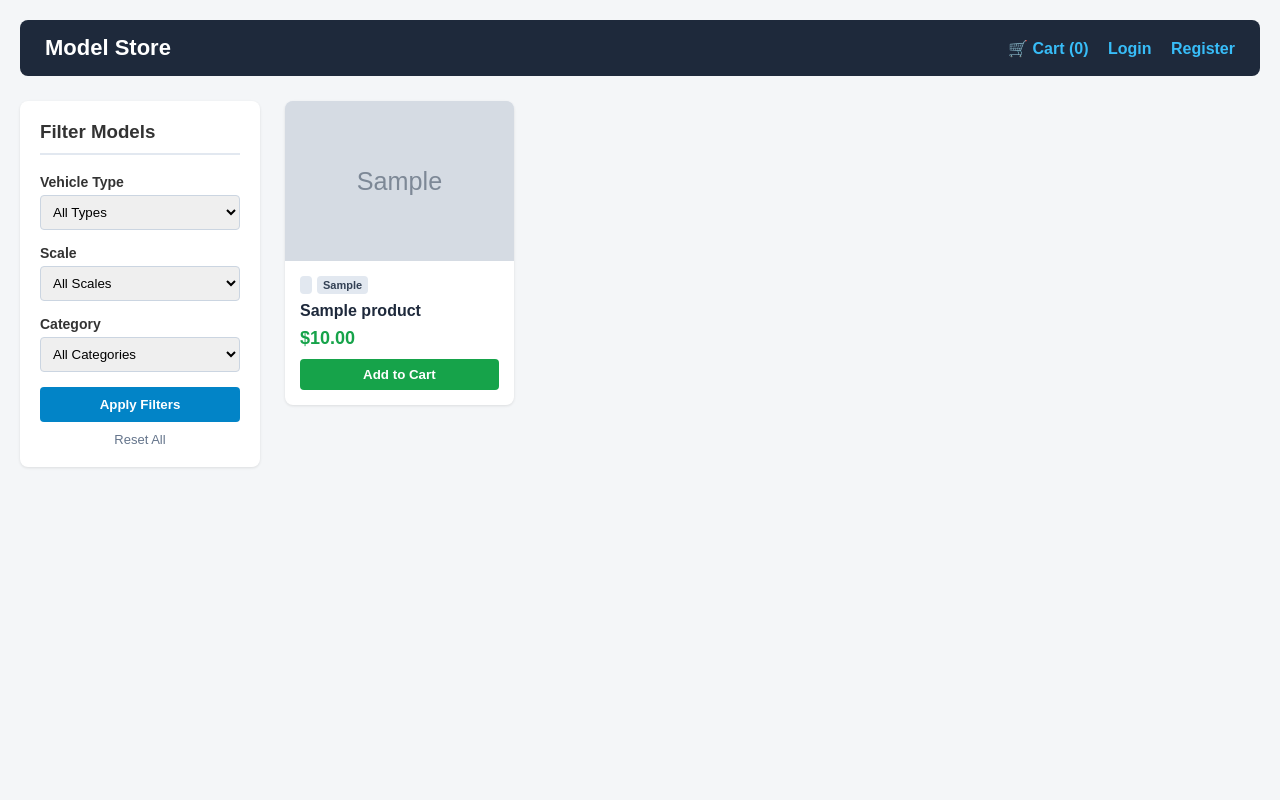
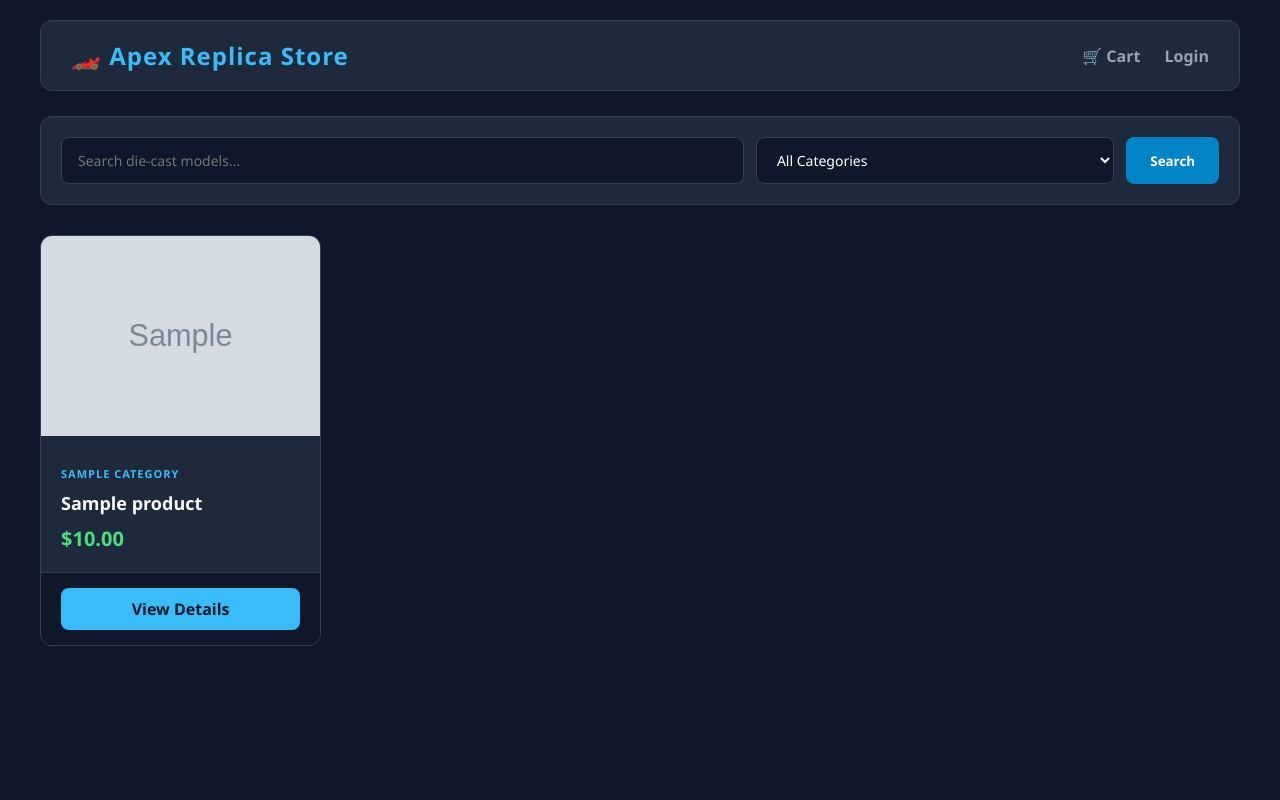
Before and after one commit to bibekgiri4208/model_store, a PHP site: page /index.php?page=product in a window 1280 px wide. Run offline with PHP 8.4, Linux system fonts and the light colour scheme; tables that the repository leaves empty or names only in its code hold one stand-in row (values such as "Sample post"); grey boxes marked "Sample" are stand-in pictures.

Commit message:
Add product listing, search, and pagination functionality to the catalog page

```diff
--- a/index.php
+++ b/index.php
@@ -2,149 +2,182 @@
 session_start();
 require_once 'config/db.php';
 
-$catStmt = $pdo->query("SELECT * FROM categories ORDER BY name ASC");
-$categories = $catStmt->fetchAll();
+$items_per_page = 8;
+$current_page = isset($_GET['page']) && is_numeric($_GET['page']) ? (int)$_GET['page'] : 1;
+if ($current_page < 1) $current_page = 1;
 
-$selectedType     = $_GET['type'] ?? '';
-$selectedScale    = $_GET['scale'] ?? '';
-$selectedCategory = $_GET['category'] ?? '';
+$search = trim($_GET['search'] ?? '');
+$category_id = (int)($_GET['category'] ?? 0);
 
-$query = "SELECT p.*, c.name AS category_name FROM products p LEFT JOIN categories c ON p.category_id = c.id WHERE 1=1";
+$categories = $pdo->query("SELECT * FROM categories ORDER BY name ASC")->fetchAll();
+
+$where_clauses = ["1=1"];
 $params = [];
 
-if (!empty($selectedType)) {
-    $query .= " AND p.type = ?";
-    $params[] = $selectedType;
-}
-if (!empty($selectedScale)) {
-    $query .= " AND p.scale = ?";
-    $params[] = $selectedScale;
-}
-if (!empty($selectedCategory)) {
-    $query .= " AND p.category_id = ?";
-    $params[] = $selectedCategory;
+if (!empty($search)) {
+    $where_clauses[] = "(p.title LIKE ? OR p.description LIKE ?)";
+    $params[] = "%{$search}%";
+    $params[] = "%{$search}%";
 }
 
-$query .= " ORDER BY p.created_at DESC";
-$stmt = $pdo->prepare($query);
-$stmt->execute($params);
-$products = $stmt->fetchAll();
+if ($category_id > 0) {
+    $where_clauses[] = "p.category_id = ?";
+    $params[] = $category_id;
+}
+
+$where_sql = implode(" AND ", $where_clauses);
+
+$count_stmt = $pdo->prepare("SELECT COUNT(*) FROM products p WHERE {$where_sql}");
+$count_stmt->execute($params);
+$total_products = $count_stmt->fetchColumn();
+
+$total_pages = ceil($total_products / $items_per_page);
+if ($current_page > $total_pages && $total_pages > 0) $current_page = $total_pages;
+$offset = ($current_page - 1) * $items_per_page;
+
+$product_sql = "SELECT p.*, c.name AS category_name
+                FROM products p
+                LEFT JOIN categories c ON p.category_id = c.id
+                WHERE {$where_sql}
+                ORDER BY p.id DESC
+                LIMIT {$items_per_page} OFFSET {$offset}";
+
+$product_stmt = $pdo->prepare($product_sql);
+$product_stmt->execute($params);
+$products = $product_stmt->fetchAll();
+
+// Fallback high-res online car photos (Unsplash)
+$fallback_images = [
+    "https://images.unsplash.com/photo-1617814076367-b759c7d7e738?auto=format&fit=crop&w=800&q=80",
+    "https://images.unsplash.com/photo-1503376780353-7e6692767b70?auto=format&fit=crop&w=800&q=80",
+    "https://images.unsplash.com/photo-1580273916550-e323be2ae537?auto=format&fit=crop&w=800&q=80",
+    "https://images.unsplash.com/photo-1544829099-b9a0c07fad1a?auto=format&fit=crop&w=800&q=80"
+];
+
+function build_page_url($page_num, $search, $category_id) {
+    $query_params = ['page' => $page_num];
+    if (!empty($search)) $query_params['search'] = $search;
+    if ($category_id > 0) $query_params['category'] = $category_id;
+    return 'index.php?' . http_build_query($query_params);
+}
 ?>
 <!DOCTYPE html>
 <html lang="en">
 <head>
     <meta charset="UTF-8">
-    <title>Model Store - Catalog</title>
+    <meta name="viewport" content="width=device-width, initial-scale=1.0">
+    <title>Apex Replica - Scale Model Cars</title>
     <style>
-        * { box-sizing: border-box; font-family: Arial, sans-serif; }
-        body { margin: 0; padding: 20px; background: #f4f6f8; color: #333; }
-        header { display: flex; justify-content: space-between; align-items: center; background: #1e293b; color: #fff; padding: 15px 25px; border-radius: 8px; margin-bottom: 25px; }
-        header h1 { margin: 0; font-size: 22px; }
-        header a { color: #38bdf8; text-decoration: none; font-weight: bold; margin-left: 15px; }
-        .layout { display: flex; gap: 25px; }
-        .sidebar { flex: 0 0 240px; background: #fff; padding: 20px; border-radius: 8px; box-shadow: 0 1px 3px rgba(0,0,0,0.1); height: fit-content; }
-        .sidebar h3 { margin-top: 0; border-bottom: 2px solid #e2e8f0; padding-bottom: 10px; }
-        .filter-group { margin-bottom: 15px; }
-        .filter-group label { display: block; margin-bottom: 5px; font-weight: bold; font-size: 14px; }
-        .filter-group select { width: 100%; padding: 8px; border: 1px solid #cbd5e1; border-radius: 4px; }
-        .filter-btn { width: 100%; background: #0284c7; color: #fff; border: none; padding: 10px; border-radius: 4px; cursor: pointer; font-weight: bold; }
-        .reset-link { display: block; text-align: center; margin-top: 10px; color: #64748b; font-size: 13px; text-decoration: none; }
-        .catalog { flex: 1; }
-        .grid { display: grid; grid-template-columns: repeat(auto-fill, minmax(220px, 1fr)); gap: 20px; }
-        .product-card { background: #fff; border-radius: 8px; overflow: hidden; box-shadow: 0 1px 3px rgba(0,0,0,0.1); display: flex; flex-direction: column; }
-        .product-card img { width: 100%; height: 160px; object-fit: cover; background: #e2e8f0; }
-        .card-body { padding: 15px; flex: 1; display: flex; flex-direction: column; }
-        .tags { display: flex; gap: 5px; margin-bottom: 8px; }
-        .tag { background: #e2e8f0; color: #334155; font-size: 11px; padding: 3px 6px; border-radius: 4px; font-weight: bold; }
-        .product-title { font-size: 16px; margin: 0 0 8px 0; }
-        .product-title a { color: #1e293b; text-decoration: none; }
-        .product-price { font-size: 18px; font-weight: bold; color: #16a34a; margin-top: auto; }
-        .add-cart-btn { background: #16a34a; color: white; border: none; width: 100%; padding: 8px; border-radius: 4px; margin-top: 10px; cursor: pointer; font-weight: bold; }
+        * { box-sizing: border-box; font-family: 'Segoe UI', Tahoma, Geneva, Verdana, sans-serif; }
+        body { background: #0f172a; color: #f8fafc; margin: 0; padding: 20px; min-height: 100vh; }
+        .container { max-width: 1200px; margin: auto; }
+
+        header { display: flex; justify-content: space-between; align-items: center; background: #1e293b; padding: 18px 30px; border-radius: 12px; border: 1px solid #334155; margin-bottom: 25px; }
+        header h1 { margin: 0; font-size: 24px; color: #38bdf8; letter-spacing: 1px; }
+        header nav a { color: #94a3b8; text-decoration: none; font-weight: 600; margin-left: 20px; transition: color 0.2s; }
+        header nav a:hover { color: #38bdf8; }
+
+        .filter-card { background: #1e293b; padding: 20px; border-radius: 12px; border: 1px solid #334155; margin-bottom: 30px; }
+        .filter-form { display: flex; gap: 12px; flex-wrap: wrap; }
+        .filter-form input, .filter-form select { background: #0f172a; border: 1px solid #334155; color: #fff; padding: 12px 16px; border-radius: 8px; font-size: 14px; outline: none; }
+        .filter-form input { flex: 2; min-width: 200px; }
+        .filter-form select { flex: 1; min-width: 160px; }
+        .filter-form button { background: #0284c7; color: #fff; border: none; padding: 12px 24px; border-radius: 8px; font-weight: bold; cursor: pointer; transition: background 0.2s; }
+        .filter-form button:hover { background: #0369a1; }
+        .filter-form .reset-btn { background: #475569; color: #fff; text-decoration: none; padding: 12px 20px; border-radius: 8px; font-weight: bold; font-size: 14px; }
+
+        .product-grid { display: grid; grid-template-columns: repeat(auto-fill, minmax(260px, 1fr)); gap: 25px; }
+        .product-card { background: #1e293b; border-radius: 12px; border: 1px solid #334155; overflow: hidden; display: flex; flex-direction: column; transition: transform 0.2s, box-shadow 0.2s; }
+        .product-card:hover { transform: translateY(-4px); box-shadow: 0 10px 20px rgba(0,0,0,0.4); }
+        .product-card img { width: 100%; height: 200px; object-fit: cover; background: #0f172a; }
+        .product-info { padding: 20px; flex-grow: 1; }
+        .product-category { font-size: 11px; text-transform: uppercase; color: #38bdf8; font-weight: bold; letter-spacing: 1px; }
+        .product-title { font-size: 18px; margin: 8px 0; font-weight: bold; }
+        .product-title a { color: #f8fafc; text-decoration: none; }
+        .product-price { font-size: 20px; color: #4ade80; font-weight: bold; margin-top: 10px; }
+
+        .card-actions { padding: 15px 20px; background: #0f172a; border-top: 1px solid #334155; }
+        .view-btn { display: block; text-align: center; background: #38bdf8; color: #0f172a; padding: 10px; border-radius: 8px; text-decoration: none; font-weight: bold; transition: background 0.2s; }
+        .view-btn:hover { background: #7dd3fc; }
+
+        .pagination { display: flex; justify-content: center; gap: 8px; margin-top: 40px; }
+        .pagination a, .pagination span { padding: 10px 16px; background: #1e293b; border: 1px solid #334155; border-radius: 8px; color: #38bdf8; text-decoration: none; font-weight: bold; }
+        .pagination .active { background: #0284c7; color: #fff; border-color: #0284c7; }
+        .pagination .disabled { color: #475569; pointer-events: none; }
     </style>
 </head>
 <body>
 
+<div class="container">
     <header>
-    <h1>Model Store</h1>
-    <div>
-        <a href="cart.php">🛒 Cart (<?= isset($_SESSION['cart']) ? array_sum($_SESSION['cart']) : 0; ?>)</a>
+        <h1>🏎️ Apex Replica Store</h1>
+        <nav>
+            <a href="cart.php">🛒 Cart</a>
             <?php if (isset($_SESSION['user_id'])): ?>
-            <span style="margin-left: 15px;">Hi, <strong><?= htmlspecialchars($_SESSION['user_name']) ?></strong></span>
+                <a href="my-orders.php">📦 My Orders</a>
+                <?php if (($_SESSION['user_role'] ?? '') === 'admin'): ?>
+                    <a href="admin/orders.php">⚙️ Admin</a>
+                <?php endif; ?>
                 <a href="logout.php">Logout</a>
             <?php else: ?>
                 <a href="login.php">Login</a>
-            <a href="register.php">Register</a>
             <?php endif; ?>
-    </div>
+        </nav>
     </header>
 
-<div class="layout">
-    <aside class="sidebar">
-        <h3>Filter Models</h3>
-        <form action="index.php" method="GET">
-            <div class="filter-group">
-                <label>Vehicle Type</label>
-                <select name="type">
-                    <option value="">All Types</option>
-                    <option value="Diecast" <?= $selectedType === 'Diecast' ? 'selected' : '' ?>>Diecast</option>
-                    <option value="RC" <?= $selectedType === 'RC' ? 'selected' : '' ?>>RC Car</option>
-                </select>
-            </div>
-            <div class="filter-group">
-                <label>Scale</label>
-                <select name="scale">
-                    <option value="">All Scales</option>
-                    <option value="1:18" <?= $selectedScale === '1:18' ? 'selected' : '' ?>>1:18</option>
-                    <option value="1:64" <?= $selectedScale === '1:64' ? 'selected' : '' ?>>1:64</option>
-                    <option value="1:10" <?= $selectedScale === '1:10' ? 'selected' : '' ?>>1:10</option>
-                </select>
-            </div>
-            <div class="filter-group">
-                <label>Category</label>
+    <div class="filter-card">
+        <form action="index.php" method="GET" class="filter-form">
+            <input type="text" name="search" placeholder="Search die-cast models..." value="<?= htmlspecialchars($search) ?>">
             <select name="category">
-                    <option value="">All Categories</option>
+                <option value="0">All Categories</option>
                 <?php foreach ($categories as $cat): ?>
-                        <option value="<?= $cat['id'] ?>" <?= $selectedCategory == $cat['id'] ? 'selected' : '' ?>><?= htmlspecialchars($cat['name']) ?></option>
+                    <option value="<?= $cat['id'] ?>" <?= $category_id === (int)$cat['id'] ? 'selected' : '' ?>>
+                        <?= htmlspecialchars($cat['name']) ?>
+                    </option>
                 <?php endforeach; ?>
             </select>
+            <button type="submit">Search</button>
+            <?php if (!empty($search) || $category_id > 0): ?>
+                <a href="index.php" class="reset-btn">Reset</a>
+            <?php endif; ?>
+        </form>
     </div>
-            <button type="submit" class="filter-btn">Apply Filters</button>
-            <a href="index.php" class="reset-link">Reset All</a>
-        </form>
-    </aside>
 
-    <main class="catalog">
-        <?php if (empty($products)): ?>
-            <p>No models found matching criteria.</p>
-        <?php else: ?>
-            <div class="grid">
-                <?php foreach ($products as $item): ?>
+    <div class="product-grid">
+        <?php foreach ($products as $idx => $product):
+            // Determine image source (local file, database URL, or random online fallback)
+            $img_src = $product['image'];
+            if (empty($img_src) || $img_src === 'placeholder.jpg') {
+                $img_src = $fallback_images[$idx % count($fallback_images)];
+            } elseif (!str_starts_with($img_src, 'http')) {
+                $img_src = 'assets/images/' . $img_src;
+            }
+        ?>
             <div class="product-card">
-                        <img src="<?= htmlspecialchars($item['image_url'] ?: 'https://via.placeholder.com/300') ?>" alt="Product">
-                        <div class="card-body">
-                            <div class="tags">
-                                <span class="tag"><?= htmlspecialchars($item['type']) ?></span>
-                                <span class="tag"><?= htmlspecialchars($item['scale']) ?></span>
+                <a href="product.php?id=<?= $product['id'] ?>">
+                    <img src="<?= htmlspecialchars($img_src) ?>" alt="<?= htmlspecialchars($product['title']) ?>">
+                </a>
+                <div class="product-info">
+                    <span class="product-category"><?= htmlspecialchars($product['category_name'] ?: 'Scale Replica') ?></span>
+                    <h3 class="product-title">
+                        <a href="product.php?id=<?= $product['id'] ?>"><?= htmlspecialchars($product['title']) ?></a>
+                    </h3>
+                    <div class="product-price">$<?= number_format($product['price'], 2) ?></div>
                 </div>
-                            <h4 class="product-title">
-                                <a href="product.php?id=<?= $item['id'] ?>"><?= htmlspecialchars($item['title']) ?></a>
-                            </h4>
-                            <div class="product-price">$<?= number_format($item['price'], 2) ?></div>
-                            <?php if ($item['stock'] > 0): ?>
-                                <form action="cart.php" method="POST">
-                                    <input type="hidden" name="product_id" value="<?= $item['id'] ?>">
-                                    <input type="hidden" name="quantity" value="1">
-                                    <button type="submit" name="add_to_cart" class="add-cart-btn">Add to Cart</button>
-                                </form>
-                            <?php else: ?>
-                                <span style="color:#dc2626; font-size:12px; margin-top:5px; font-weight:bold;">Out of Stock</span>
-                            <?php endif; ?>
+                <div class="card-actions">
+                    <a href="product.php?id=<?= $product['id'] ?>" class="view-btn">View Details</a>
                 </div>
             </div>
         <?php endforeach; ?>
     </div>
+
+    <?php if ($total_pages > 1): ?>
+        <div class="pagination">
+            <?php for ($i = 1; $i <= $total_pages; $i++): ?>
+                <a href="<?= build_page_url($i, $search, $category_id) ?>" class="<?= $i === $current_page ? 'active' : '' ?>"><?= $i ?></a>
+            <?php endfor; ?>
+        </div>
     <?php endif; ?>
-    </main>
 </div>
 
 </body>
```
Also changed, not shown: admin/add-product.php (added, +148 -0 lines), my-orders.php (added, +109 -0 lines), product.php (+105 -30 lines). Lines whose indentation alone changed are shown as unchanged.
